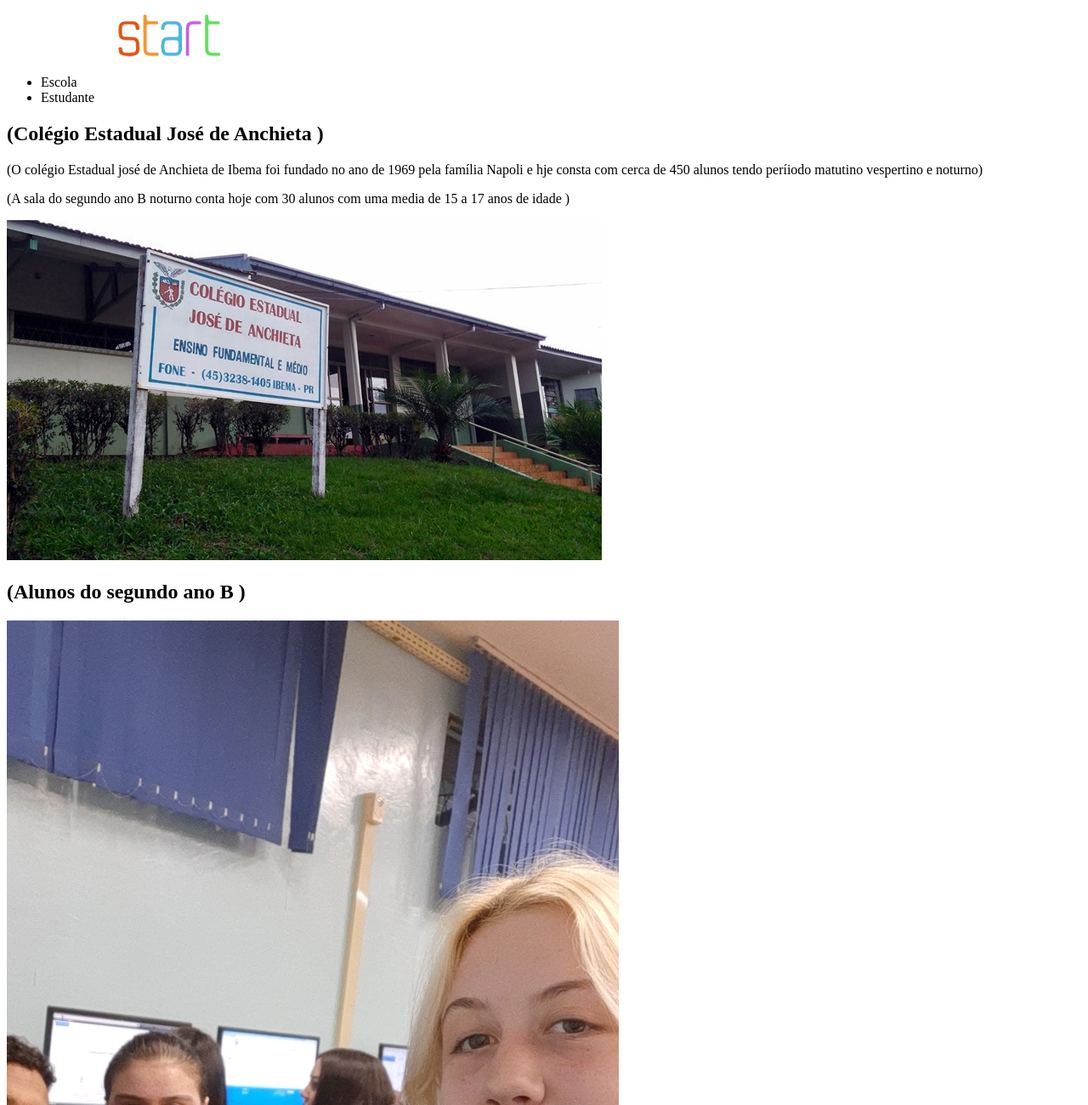
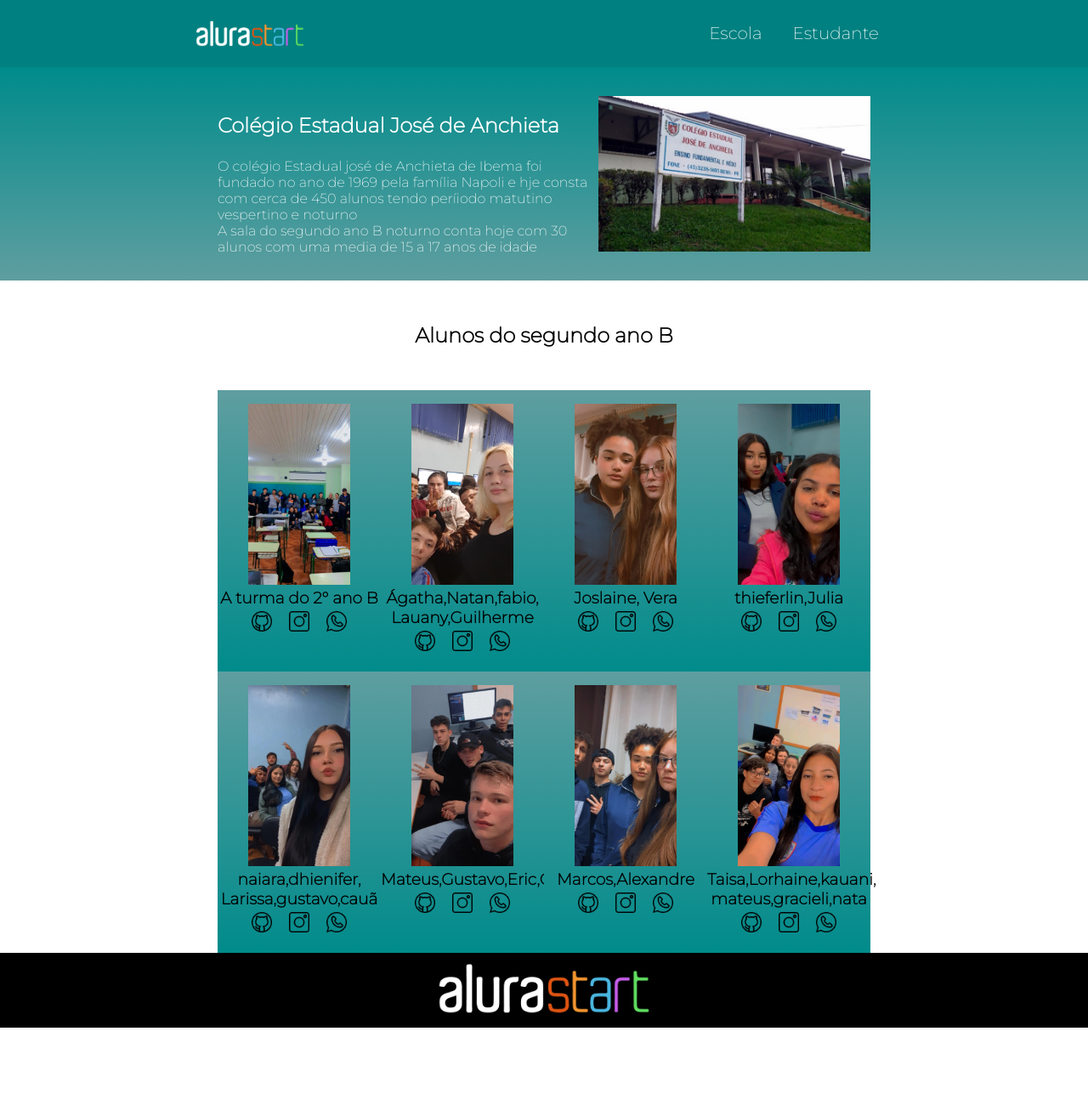
Before and after one commit to agatha0703/principal, a plain HTML site: page agatha/index.html in a window 1280 px wide. Shown: the top 1300 px of the page at 85% size. After the commit the page ends 1209 px from the top, so only its background shows below. Drawn offline with Linux system fonts and the light colour scheme.

Commit message:
Add files via upload

```diff
--- a/agatha/index.html
+++ b/agatha/index.html
@@ -20,41 +20,41 @@
     </header>
     <section class="escola">
         <div class="escola-div-conteudo">
-            <h2 class="escola-titulo">(Colégio Estadual José de Anchieta   )</h2>
-            <p class="escola-texto-um">(O colégio Estadual josé de Anchieta de Ibema foi fundado no ano de 1969 pela família Napoli e hje consta com cerca de 450 alunos
-                tendo períiodo matutino vespertino e noturno)</p>
-            <p class="escola-texto-dois">(A sala do segundo ano B noturno conta hoje com 30 alunos  com uma media de 15 a 17 anos de idade )</p>
+            <h2 class="escola-titulo">Colégio Estadual José de Anchieta</h2>
+            <p class="escola-texto-um">O colégio Estadual josé de Anchieta de Ibema foi fundado no ano de 1969 pela família Napoli e hje consta com cerca de 450 alunos tendo períiodo matutino vespertino e noturno</p>
+            <p class="escola-texto-dois">A sala do segundo ano B noturno conta hoje com 30 alunos  com uma media de 15 a 17 anos de idade</p>
         </div>
         <img class="escola-imagem"  src="col.anchieta.jpg" alt="Professora no quadro">
     </section>
     <section class="estudantes">
-        <h2 class="estudante-titulo">(Alunos do segundo ano B )</h2>
+        <h2 class="estudante-titulo">Alunos do segundo ano B</h2>
     <div class="estudante-todos">
         <span> </span>
         <div class="estudante-div">
-            <img class="estudante-imagem" src="grupo1.webp" alt=")">
-            <h3 class="estudante-nome">(grupo 1)</h3>
+            <img class="estudante-imagem" src="Grupo0.webp" alt="Foto da turma">
+            <h3 class="estudante-nome">A turma do 2° ano B</h3>
             <img class="estudante-icone" src="0github.png" alt="icone github">
             <img class="estudante-icone" src="0instagram.png" alt="icone instagram">
             <img class="estudante-icone" src="0whatsapp.png" alt="icone whatsapp">
         </div>
         <div class="estudante-div">
-            <img class="estudante-imagem" src="grupo2.webp" alt="Foto do Grupo1">
-            <h3 class="estudante-nome">(Grupo 2)</h3>
+            <img class="estudante-imagem" src="grupo1.webp" alt="Foto do Grupo1">
+            <h3 class="estudante-nome">Ágatha,Natan,fabio,
+                Lauany,Guilherme</h3>
             <img class="estudante-icone" src="0github.png" alt="icone github">
             <img class="estudante-icone" src="0instagram.png" alt="icone instagram">
             <img class="estudante-icone" src="0whatsapp.png" alt="icone whatsapp">
         </div>
         <div class="estudante-div">
-            <img class="estudante-imagem" src="grupo3.webp" alt="Foto do (nome do aluno)">
-            <h3 class="estudante-nome">(Grupo 3 )</h3>
+            <img class="estudante-imagem" src="grupo2.webp" alt="Foto do (nome do aluno)">
+            <h3 class="estudante-nome">Joslaine, Vera</h3>
             <img class="estudante-icone" src="0github.png" alt="icone github">
             <img class="estudante-icone" src="0instagram.png" alt="icone instagram">
             <img class="estudante-icone" src="0whatsapp.png" alt="icone whatsapp">
         </div>
         <div class="estudante-div">
-            <img class="estudante-imagem" src="grupo4.webp" alt="Foto do (nome do aluno)">
-            <h3 class="estudante-nome">(Grupo 4 )</h3>
+            <img class="estudante-imagem" src="Grupo2.webp" alt="Foto do (nome do aluno)">
+            <h3 class="estudante-nome">thieferlin,Julia</h3>
             <img class="estudante-icone" src="0github.png" alt="icone github">
             <img class="estudante-icone" src="0instagram.png" alt="icone instagram">
             <img class="estudante-icone" src="0whatsapp.png" alt="icone whatsapp">
@@ -62,29 +62,31 @@
         <span> </span>
         <span> </span>
         <div class="estudante-div">
+            <img class="estudante-imagem" src="grupo4.webp" alt="Foto do (nome do aluno)">
+            <h3 class="estudante-nome">naiara,dhienifer,
+                Larissa,gustavo,cauã</h3>
+            <img class="estudante-icone" src="0github.png" alt="icone github">
+            <img class="estudante-icone" src="0instagram.png" alt="icone instagram">
+            <img class="estudante-icone" src="0whatsapp.png" alt="icone whatsapp">
+        </div>
+        <div class="estudante-div">
             <img class="estudante-imagem" src="grupo5.webp" alt="Foto do (nome do aluno)">
-            <h3 class="estudante-nome">(Grupo 5 )</h3>
+            <h3 class="estudante-nome">Mateus,Gustavo,Eric,Gabriel</h3>
             <img class="estudante-icone" src="0github.png" alt="icone github">
             <img class="estudante-icone" src="0instagram.png" alt="icone instagram">
             <img class="estudante-icone" src="0whatsapp.png" alt="icone whatsapp">
         </div>
         <div class="estudante-div">
             <img class="estudante-imagem" src="grupo6.webp" alt="Foto do (nome do aluno)">
-            <h3 class="estudante-nome">(Grupo 6 )</h3>
+            <h3 class="estudante-nome">Marcos,Alexandre</h3>
             <img class="estudante-icone" src="0github.png" alt="icone github">
             <img class="estudante-icone" src="0instagram.png" alt="icone instagram">
             <img class="estudante-icone" src="0whatsapp.png" alt="icone whatsapp">
         </div>
         <div class="estudante-div">
-            <img class="estudante-imagem" src="(Foto 7)" alt="Foto do (nome do aluno)">
-            <h3 class="estudante-nome">(nome do aluno)</h3>
-            <img class="estudante-icone" src="0github.png" alt="icone github">
-            <img class="estudante-icone" src="0instagram.png" alt="icone instagram">
-            <img class="estudante-icone" src="0whatsapp.png" alt="icone whatsapp">
-        </div>
-        <div class="estudante-div">
-            <img class="estudante-imagem" src="(Foto 8)" alt="Foto do (nome do aluno)">
-            <h3 class="estudante-nome">(nome do aluno)</h3>
+            <img class="estudante-imagem" src="Grupo7.webp" alt="Foto do (nome do aluno)">
+            <h3 class="estudante-nome">Taisa,Lorhaine,kauani,
+                mateus,gracieli,nata</h3>
             <img class="estudante-icone" src="0github.png" alt="icone github">
             <img class="estudante-icone" src="0instagram.png" alt="icone instagram">
             <img class="estudante-icone" src="0whatsapp.png" alt="icone whatsapp">
--- a/agatha/style.css
+++ b/agatha/style.css
@@ -1,8 +1,83 @@
-{
-    background-color : #424E61;
+*{
+    margin: 0;
+    padding: 0;
+}
+
+body {
+    font-family: 'Montserrat', sans-serif;
+}
+
+.cabecalho {
+    background-color: #008080	;
     color: white;
+    display: flex;
+    justify-content: space-around;
+    align-items: center;
+    padding: 24px 0;
 }
 
 .cabecalho-imagem{
-    width: 20%;
+    width: 10%;
 }
+
+.cabecalho-lista-item{
+    display: inline-block;
+    margin: 0 16px;
+    font-size: 20px;
+}
+
+.escola-imagem{
+    width: 25%;
+}
+
+.escola{
+    background-image: linear-gradient(#008B8B, #5F9EA0);
+    color: white;
+    display: flex;
+    justify-content: center;
+    align-items: center;
+    padding: 30px 0;
+}
+
+.escola-div-conteudo{
+    width: 35%;
+}
+
+.escola-titulo{
+    padding: 24px 0;
+}
+
+.estudante-imagem{
+    width: 120px;
+}
+
+.estudante-icone{
+    width: 24px;
+    padding: 4px 8px;
+}
+
+.estudante-div{
+    text-align: center;
+    background-image: linear-gradient(#5F9EA0, #008B8B);
+    padding: 16px 0;
+}
+
+.estudante-titulo{
+    text-align: center;
+    padding: 50px 0;
+}
+
+.estudante-todos{
+    display: grid;
+    grid-template-columns: 20% 15% 15% 15% 15% 20%;
+}
+
+.rodape{
+    background-color: black;
+    text-align: center;
+}
+
+.rodape-imagem{
+    height: 60px;
+    padding: 12px 0;
+}
```
Also changed, not shown: agatha/Grupo0.webp (added), agatha/Grupo2.webp (added), agatha/Grupo7.webp (added), agatha/grupo 3.webp (added).
